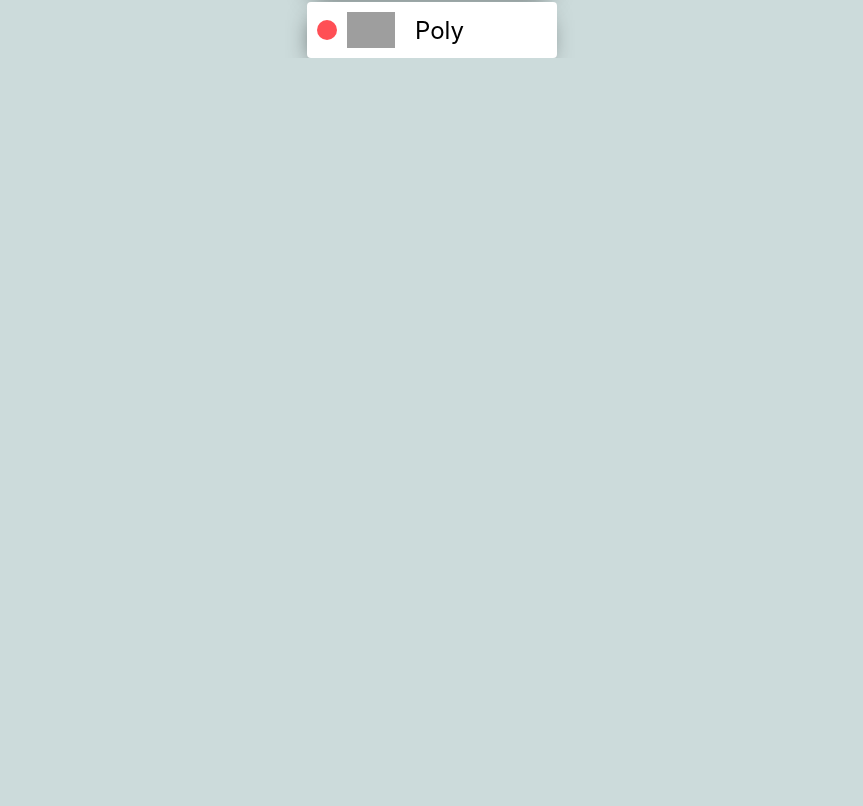
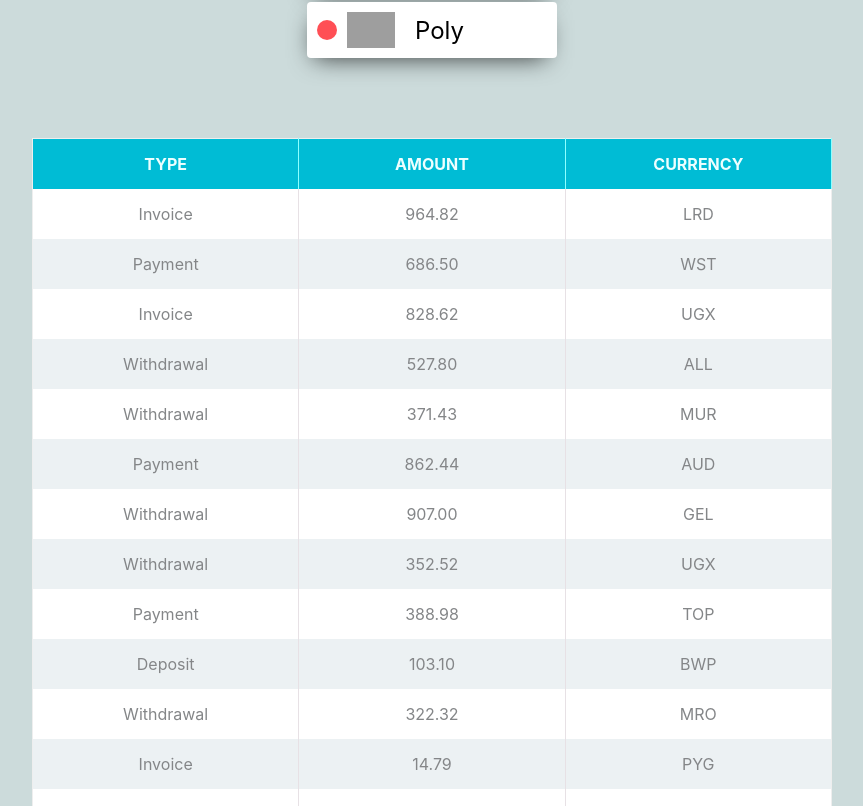
Before and after one commit to dyatskovskiy/goit-react-hw-01-components, a React (Create React App) app: page / in a window 1280 px wide. Shown: the part 994-1800 px from the top of the page, without its empty margins (208-1071 px from the left). Before the commit the page ends 1052 px from the top, so only its background shows below. Built offline with nearby package versions, Linux system fonts and the light colour scheme; grey boxes are pictures that could not be loaded.

Commit message:
finish 4th task

```diff
--- a/src/components/App.js
+++ b/src/components/App.js
@@ -7,12 +7,15 @@
 import { FriendList } from './FriendList/FriendList';
 import friends from '../friends.json';
 
+import { TransactionHistory } from './TransactionHistory/TransactionHistory';
+import transactions from '../transactions.json';
 export const App = () => {
   return (
     <div>
       <Profile user={user} />
       <Statistics title="Upload stats" stats={data} />
       <FriendList friends={friends} />
+      <TransactionHistory items={transactions} />
     </div>
   );
 };
--- /dev/null
+++ b/src/components/TransactionHistory/TableHead/TableHead.js
@@ -0,0 +1,13 @@
+import { Row, Header } from './TableHead.styled';
+
+export const TableHead = () => {
+  return (
+    <thead>
+      <Row>
+        <Header>Type</Header>
+        <Header>Amount</Header>
+        <Header>Currency</Header>
+      </Row>
+    </thead>
+  );
+};
--- /dev/null
+++ b/src/components/TransactionHistory/TableHead/TableHead.styled.js
@@ -0,0 +1,12 @@
+import styled from 'styled-components';
+
+export const Row = styled.tr`
+  background-color: #00bcd5;
+`;
+export const Header = styled.th`
+  width: 33%;
+  padding: 15px;
+  color: #edffff;
+  text-transform: uppercase;
+  border-right: 1px solid #8dffff;
+`;
--- /dev/null
+++ b/src/components/TransactionHistory/TableRow/TableRow.js
@@ -0,0 +1,11 @@
+import { Row, Type, Amount, Currency } from './TableRow.styled';
+
+export const TableRow = ({ type, amount, currency }) => {
+  return (
+    <Row>
+      <Type>{type}</Type>
+      <Amount>{amount}</Amount>
+      <Currency>{currency}</Currency>
+    </Row>
+  );
+};
--- /dev/null
+++ b/src/components/TransactionHistory/TableRow/TableRow.styled.js
@@ -0,0 +1,31 @@
+import styled from 'styled-components';
+
+export const Type = styled.td`
+  color: #848688;
+  text-transform: capitalize;
+  padding: 15px;
+  border-right: 1px solid #e7e1e5;
+`;
+
+export const Amount = styled.td`
+  color: #848688;
+  padding: 15px;
+  border-right: 1px solid #e7e1e5;
+`;
+
+export const Currency = styled.td`
+  color: #848688;
+`;
+
+export const Row = styled.tr`
+  background-color: #ffffff;
+  text-align: center;
+
+  &:nth-child(even) {
+    background-color: #ecf1f3;
+  }
+
+  &:hover {
+    background: linear-gradient(to bottom, #f2f9fe 0%, #d6f0fd 100%);
+  }
+`;
--- /dev/null
+++ b/src/components/TransactionHistory/TransactionHistory.js
@@ -0,0 +1,21 @@
+import { Table } from './TransactionHistory.styled';
+import { TableRow } from './TableRow/TableRow';
+import { TableHead } from './TableHead/TableHead';
+export const TransactionHistory = ({ items }) => {
+  return (
+    <Table>
+      <TableHead />
+
+      <tbody>
+        {items.map(transaction => (
+          <TableRow
+            type={transaction.type}
+            amount={transaction.amount}
+            currency={transaction.currency}
+            key={transaction.id}
+          />
+        ))}
+      </tbody>
+    </Table>
+  );
+};
--- /dev/null
+++ b/src/components/TransactionHistory/TransactionHistory.styled.js
@@ -0,0 +1,11 @@
+import styled from 'styled-components';
+
+export const Table = styled.table`
+  width: 800px;
+  margin-left: auto;
+  margin-right: auto;
+  margin-top: 80px;
+  border-collapse: collapse;
+  border: 1px solid #eeeeee;
+  margin-bottom: 80px;
+`;
--- /dev/null
+++ b/src/transactions.json
@@ -0,0 +1,122 @@
+[
+  {
+    "id": "1e0700a2-5183-4291-85cc-2065a036a683",
+    "type": "invoice",
+    "amount": "964.82",
+    "currency": "LRD"
+  },
+  {
+    "id": "a30f821b-4d25-4ff0-abdd-e340b3f0dd2b",
+    "type": "payment",
+    "amount": "686.50",
+    "currency": "WST"
+  },
+  {
+    "id": "44dca67a-8e5a-4798-bf8e-b15efd4e1abd",
+    "type": "invoice",
+    "amount": "828.62",
+    "currency": "UGX"
+  },
+  {
+    "id": "ea8ed3dc-2b68-4a53-905a-53ecb0adef33",
+    "type": "withdrawal",
+    "amount": "527.80",
+    "currency": "ALL"
+  },
+  {
+    "id": "ea76146a-0b00-4b80-bc02-a8c822176712",
+    "type": "withdrawal",
+    "amount": "371.43",
+    "currency": "MUR"
+  },
+  {
+    "id": "63ca02f9-d637-46b5-9237-f3b24425e029",
+    "type": "payment",
+    "amount": "862.44",
+    "currency": "AUD"
+  },
+  {
+    "id": "ed0263e8-59a5-4bf1-87e0-2bb88e53dc34",
+    "type": "withdrawal",
+    "amount": "907.00",
+    "currency": "GEL"
+  },
+  {
+    "id": "6013bad0-750c-4691-8bc2-d8f2b43969c4",
+    "type": "withdrawal",
+    "amount": "352.52",
+    "currency": "UGX"
+  },
+  {
+    "id": "252c7be4-8b06-4fa7-8d42-61fb835b70d5",
+    "type": "payment",
+    "amount": "388.98",
+    "currency": "TOP"
+  },
+  {
+    "id": "4eaab41b-b967-40ac-82ed-85fc66f646f1",
+    "type": "deposit",
+    "amount": "103.10",
+    "currency": "BWP"
+  },
+  {
+    "id": "9648a350-8469-42d5-8bf3-18090de5fe67",
+    "type": "withdrawal",
+    "amount": "322.32",
+    "currency": "MRO"
+  },
+  {
+    "id": "9c5c25fb-1a95-4b2f-8d1f-4c4426d677cc",
+    "type": "invoice",
+    "amount": "14.79",
+    "currency": "PYG"
+  },
+  {
+    "id": "43ef232c-80e9-4d6f-b48a-b22405620de3",
+    "type": "payment",
+    "amount": "904.86",
+    "currency": "CHF"
+  },
+  {
+    "id": "5161682e-e620-4019-ab0a-24ceb10fbd20",
+    "type": "withdrawal",
+    "amount": "307.08",
+    "currency": "NOK"
+  },
+  {
+    "id": "7b119d71-42e6-4c42-a141-6818b07bb9ff",
+    "type": "invoice",
+    "amount": "275.07",
+    "currency": "AWG"
+  },
+  {
+    "id": "a4f65722-65c4-4c28-b1f4-b8ed988bb205",
+    "type": "deposit",
+    "amount": "213.10",
+    "currency": "STD"
+  },
+  {
+    "id": "c6e5784b-0ca3-48d6-86e5-b5128af5a523",
+    "type": "invoice",
+    "amount": "116.11",
+    "currency": "CUP CUC"
+  },
+  {
+    "id": "c9ebed6a-3a02-4b49-ac0d-0534b51f2bfd",
+    "type": "invoice",
+    "amount": "878.67",
+    "currency": "HKD"
+  },
+  {
+    "id": "a4a98b0e-b22c-438b-9f83-de2df52110c8",
+    "type": "invoice",
+    "amount": "725.03",
+    "currency": "UYU UYI"
+  },
+  {
+    "id": "b39bfa7a-0166-4c47-94d6-87d20590f746",
+    "type": "payment",
+    "amount": "405.45",
+    "currency": "MDL"
+  }
+]
```
Also changed, not shown: 1 other file (tests, documents, lock files or other folders).
